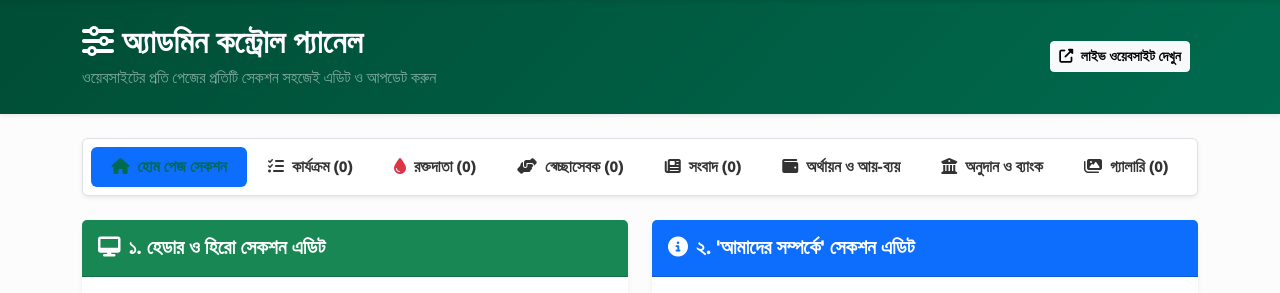
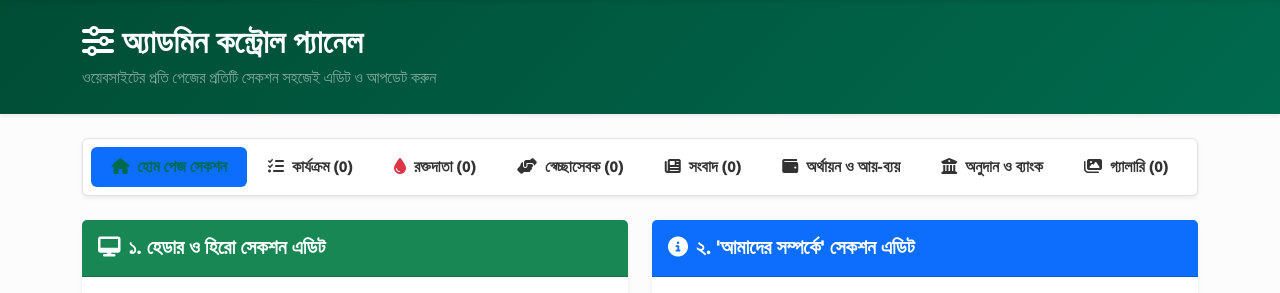
Before and after one commit to hijbullahx/hello_naogaon, a Django app: page /admin/ in a window 1280 px wide. Shown: the part 107-400 px from the top of the page. Run offline with Django 5.2, Linux system fonts and the light colour scheme; the visitor is signed in with stand-in values (Sample User, id 1); data comes from the database, SQL or seed files in the repository; data that the repository does not hold is empty; some libraries are stand-ins or nearby versions.

Commit message:
Remove live website button from admin dashboard header

```diff
--- a/templates/dashboard/index.html
+++ b/templates/dashboard/index.html
@@ -10,9 +10,6 @@
             <div>
                 <h2 class="fw-bold mb-1"><i class="fas fa-sliders-h me-2"></i>অ্যাডমিন কন্ট্রোল প্যানেল</h2>
                 <p class="mb-0 text-white-50">ওয়েবসাইটের প্রতি পেজের প্রতিটি সেকশন সহজেই এডিট ও আপডেট করুন</p>
-            </div>
-            <div>
-                <a href="{% url 'core:home' %}" target="_blank" class="btn btn-light btn-sm fw-bold me-2"><i class="fas fa-external-link-alt me-1"></i> লাইভ ওয়েবসাইট দেখুন</a>
             </div>
         </div>
     </div>
```
